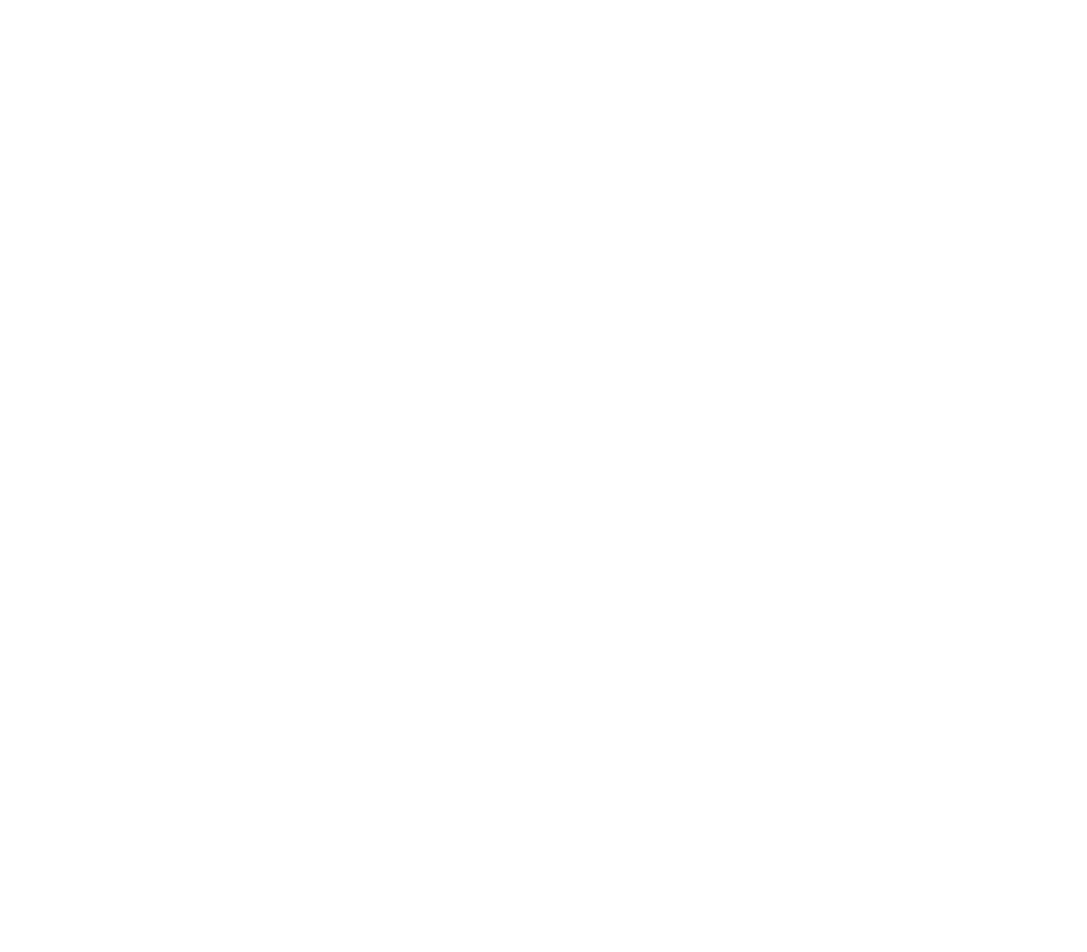
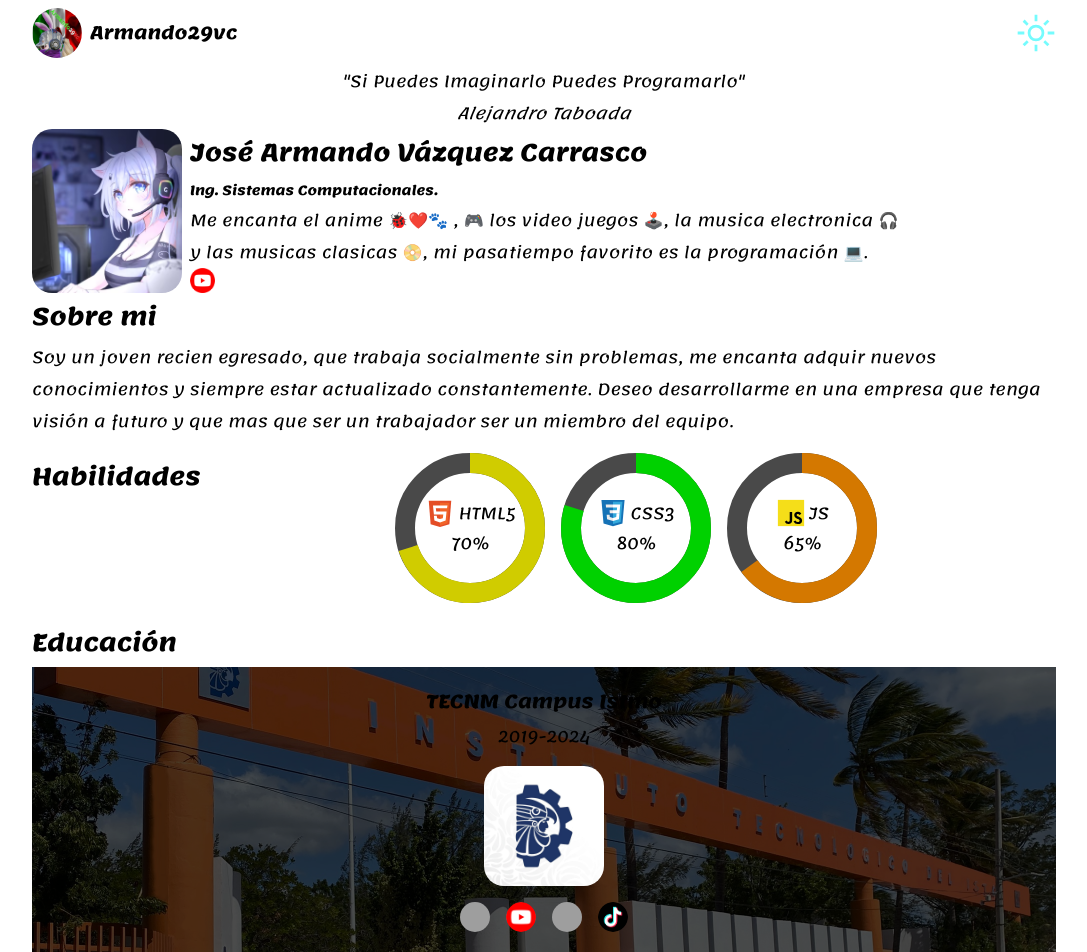
Before and after one commit to Armando29vc/portafolio, a React (Vite) app: page / in a window 1280 px wide. Shown: the top 952 px of the page, without its empty margins (96-1183 px from the left). Before the commit the page ends 800 px from the top, so only its background shows below. Built offline with nearby package versions, Linux system fonts and the light colour scheme; grey boxes are pictures that could not be loaded.

Commit message:
actualizacion

```diff
--- a/package.json
+++ b/package.json
@@ -1,5 +1,5 @@
 {
-  "homepage": "https://armando29vc.github.io/portafoliox",
+  "homepage": "https://armando29vc.github.io/portafolio",
   "name": "armando29vc",
   "private": true,
   "version": "0.0.0",
--- a/src/App.jsx
+++ b/src/App.jsx
@@ -11,7 +11,7 @@ import Index from "./pages";
 
 function App() {
   return (
-    <Router basename="/portafoliox">
+    <Router basename={import.meta.env.BASE_URL}>
       <div className="contenedor">
         <nav className="m:barra"></nav>
         <Cabecera />
--- a/src/pages/index.jsx
+++ b/src/pages/index.jsx
@@ -11,7 +11,7 @@ function Index() {
       {
         href: "https://www.facebook.com/tecnm.campus.istmo",
         title: "Facebook TecNM",
-        iconSrc: "/icons/facebook.svg",
+        iconSrc: "/portafoliox/icons/facebook.svg",
         alt: "Facebook",
       },
       {
@@ -23,7 +23,7 @@ function Index() {
       {
         href: "https://www.instagram.com/tecnm_campus_istmo/",
         title: "Instagram TecNM",
-        iconSrc: "/icons/Instagram_Glyph_Gradient.svg",
+        iconSrc: "/portafoliox/icons/Instagram_Glyph_Gradient.svg",
         alt: "Instagram",
       },
       {
--- a/vite.config.js
+++ b/vite.config.js
@@ -4,5 +4,5 @@ import react from '@vitejs/plugin-react-swc'
 // https://vite.dev/config/
 export default defineConfig({
   plugins: [react()],
-  base: "/portafoliox/",
+  base: "/portafolio/",
 });
```
